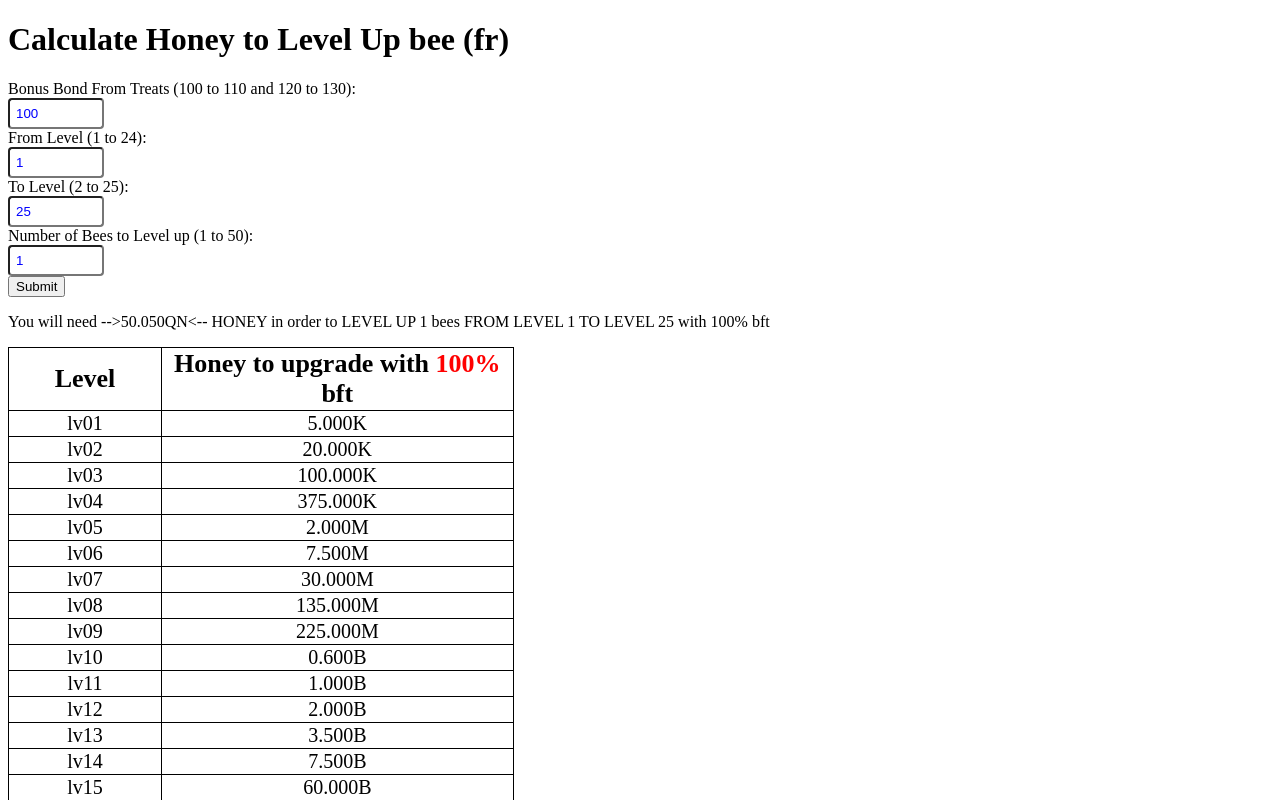
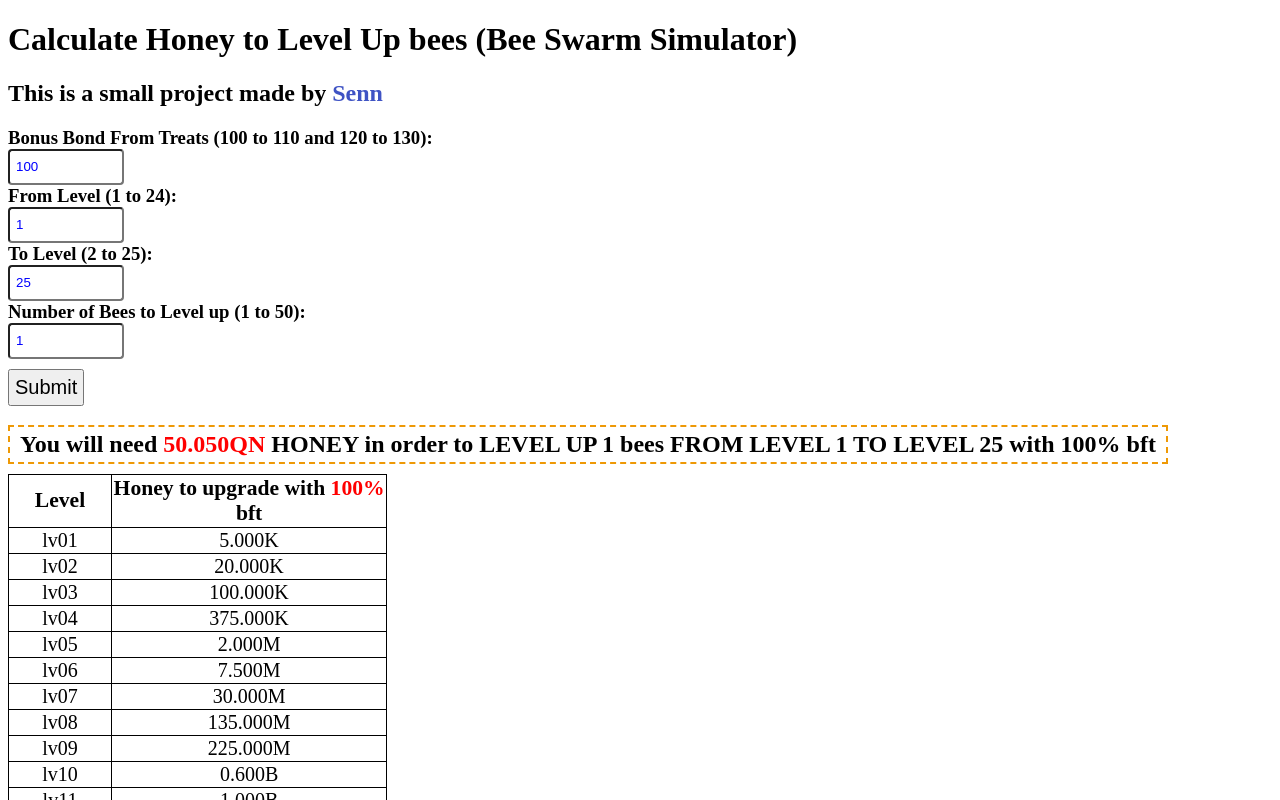
Before and after one commit to Senn1l/Calculate-Honey-for-BSS, a plain HTML site: page index.html in a window 1280 px wide. Both pictures are taken after a click on the button "Submit". Shown: the top 800 px of the page. Drawn offline with Linux system fonts and the light colour scheme.

Commit message:
Second commit, beautify results

```diff
--- a/app.css
+++ b/app.css
@@ -1,5 +1,5 @@
 table {
-    width: 40%;
+    width: 30%;
     border: 1px solid;
     border-collapse: collapse;
     text-align: center;
@@ -16,31 +16,49 @@ tr, td {
 }
 
 td {
-    min-width: 150px;
+    min-width: 100px;
 }
 
 .redText {
     color:red;
 }
 
-.firstRow{
+.margin0{
     margin: 0px;
 }
 
 input[type=number] {
+    color:blue;
     border-radius: 4px;
     padding: 6px 6px;
     width: 10%;
-    min-width: 60px;
-    max-width: 80px;
+    min-width: 70px;
+    max-width: 100px;
+    height: 20px;
     min-height: 10px;
-    max-height: 20px;
-}
-
-input[type=number] {
-    color:blue;
+    max-height: 1000px;
 }
 
 input[type=number]:focus {
     background-color: lightblue;
 }
+
+.myName {
+    color:rgb(63, 83, 196);
+}
+
+.myButton {
+    padding: 5px 5px;
+    text-align: center;
+    display: inline-block;
+    font-size: 20px;
+    margin: 10px 0px 0px 0px;
+    cursor: pointer;
+}
+
+.dotbox {
+    border: 2px dashed rgb(238, 153, 6);
+    margin: 0px 0px 10px 0px;
+    padding: 4px 10px;
+    width:fit-content;
+}
--- a/honey.js
+++ b/honey.js
@@ -1,210 +1,61 @@
-function isNumber(c) {
-    return c >= '0' && c <= '9';
-}
+//Create a table based on the object list
+function createTable(object) {
+    //Get the table reference
+    var table = document.getElementById("honeyNeededTable");
 
-//convert a string to a number (string datatype)
-function toNumberString(s) {
-    let ans = "";
-    for (let i = 0; i < s.length; i++) {
-        if (isNumber(s[i]) || s[i] === '.') {
-            ans += s[i];
+    //Iterate over the object's keys and values
+    for (var key in object) {
+        if (object.hasOwnProperty(key)) {
+            //Create a new row
+            var newRow = table.insertRow();
+
+            //Insert cells into the new row
+            var cell1 = newRow.insertCell(0);
+            //cell1.setAttribute("class", "firstCol");
+            var cell2 = newRow.insertCell(1);
+
+            //Add data to the cells
+            cell1.innerHTML = key;
+            cell2.innerHTML = object[key];
         }
     }
-    return ans;
-}
-
-//convert a string to double using above function
-function stringToDouble(s) {
-    let a = toNumberString(s);
-    let c = parseFloat(a);
-    return c;
-}
-
-function getAbbreviationString_FromString(s) {
-    // Reverse the string
-    s = s.split('').reverse().join(''); // dq33.1
-    let res = "";
-    let i = 0;
-
-    // Check if the character is not a number
-    while (isNaN(Number(s[i]))) {
-        res += s[i].toUpperCase(); // DQ
-        i++;
-    }
-
-    // Reverse the result
-    res = res.split('').reverse().join(''); // QD
-    return res;
-}
-
-//convert a string to double using above function
-function getNumber_FromAbbreviationString(s) {
-    if (s === "SX") {
-        return 1e21;
-    }
-    if (s === "QN") {
-        return 1e18;
-    }
-    if (s === "QD") {
-        return 1e15;
-    }
-    if (s === "T") {
-        return 1e12;
-    }
-    if (s === "B") {
-        return 1e9;
-    }
-    if (s === "M") {
-        return 1e6;
-    }
-    else {
-        return 1e3;
-    }
-}
-
-function getAbbreviationString_FromDoubleNumber(x) {
-    if (x >= 1e21) {
-        return "SX";
-    }
-    if (x >= 1e18) {
-        return "QN";
-    }
-    if (x >= 1e15) {
-        return "QD";
-    }
-    if (x >= 1e12) {
-        return "T";
-    }
-    if (x >= 1e9) {
-        return "B";
-    }
-    if (x >= 1e6) {
-        return "M";
-    }
-    else {
-        return "K";
-    }
-}
-
-function checkAppropriateLevel(a, b) {
-    return (a >= b || (a <= 0 || a > 25) || (b < 0 || b > 25));
+    //console.log(table);
 }
 
 //main function
 function honeyForBees(mp, bonus_bft, lvA, lvB, numberOfBeesToLevelUp) {
     /*
-        mp: map
-        bonus bond from treats
-        lvA: init
-        lvB: end
+        mp object list
+        bonus bond from treats: range from 100 to 110 and 120 to 130
+        lvA: range from 1-24
+        lvB: range from 2-25
+        numberOfBeesToLevelUp: range from 1 to 50
     */
-    try {
-        if (bonus_bft < 100 || (bonus_bft > 110 && bonus_bft < 120) || bonus_bft > 130) throw 101;
-        if (checkAppropriateLevel(lvA, lvB)) throw 102;
-        if (numberOfBeesToLevelUp < 0 || numberOfBeesToLevelUp > 50) throw 103;
-    } catch (errorNumber) {
-        if (errorNumber === 101) console.log("You didn't input the right BONUS BFT", bonus_bft);
-        if (errorNumber === 102) console.log("You didn't input the right LEVEL");
-        if (errorNumber === 103) console.log("You didn't input the right NUMBER OF BEES");
-        console.log("\nError code: " + errorNumber);
-        return;
-    }
+    //there was a try - catch error here
 
     const convertBonus_bft = 1 + bonus_bft * 0.01;
     let totalHoneyFor1 = 0;
     let abbreviation = 0;
 
-    bftInText = bonus_bft + "%";
-
     const myObjectList = {
-        "Level": '<p class="firstRow">Honey to upgrade with <span class="redText">' + bftInText + '</span> bft</p>',
+        '<h5 class="margin0">Level</h5>': '<h5 class="margin0">Honey to upgrade with <span class="redText">' + bonus_bft + '%</span> bft</h5>',
     };
 
+    //iterate using entries
     for (const [level, honey] of Object.entries(mp)) {
-        const check = stringToDouble(level);
+        const check = stringToFloat(level);
 
         if (check >= lvA && check < lvB) {
-            abbreviation = getNumber_FromAbbreviationString(getAbbreviationString_FromString(honey));
-            const honeyCurrentLevel = stringToDouble(honey) / convertBonus_bft;
+            abbreviation = getNumber_FromAbbreviationString(getAbbreviationString_FromNumberString(honey));
+            const honeyCurrentLevel = stringToFloat(honey) / convertBonus_bft;
             totalHoneyFor1 += honeyCurrentLevel * abbreviation;
 
             // Insert an object to object list
-            myObjectList[level] = honeyCurrentLevel.toFixed(3) + getAbbreviationString_FromString(honey);
+            myObjectList[level] = honeyCurrentLevel.toFixed(3) + getAbbreviationString_FromNumberString(honey);
         }
     }
-    //create table by object list
+    //call function to create table
     createTable(myObjectList);
 
     return totalHoneyFor1 * numberOfBeesToLevelUp;
 }
-
-// Function to create a table based on the object
-function createTable(object) {
-    // Get the table reference
-    var table = document.getElementById("calculateTable");
-
-    // Iterate over the object's keys and values
-    for (var key in object) {
-      if (object.hasOwnProperty(key)) {
-        // Create a new row
-        var newRow = table.insertRow();
-
-        // Insert cells into the new row
-        var cell1 = newRow.insertCell(0);
-        var cell2 = newRow.insertCell(1);
-
-        //console.log(cell1)
-        //console.log(cell2)
-
-        // Add data to the cells
-        cell1.innerHTML = key;
-        cell2.innerHTML = object[key];
-      }
-    }
-}
-
-const lv_Bond = {
-    "lv01": "10k",
-    "lv02": "40k",
-    "lv03": "200k",
-    "lv04": "750k",
-    "lv05": "4m",
-    "lv06": "15m",
-    "lv07": "60m",
-    "lv08": "270m",
-    "lv09": "450m",
-    "lv10": "1.2b",
-    "lv11": "2b",
-    "lv12": "4b",
-    "lv13": "7b",
-    "lv14": "15b",
-    "lv15": "120b",
-    "lv16": "450b",
-    "lv17": "1.9t",
-    "lv18": "7.5t",
-    "lv19": "15t",
-    "lv20": "475t",
-    "lv21": "4.5qd",
-    "lv22": "95qd",
-    "lv23": "5qn",
-    "lv24": "95qn"
-};
-
-function processTest(bonus_bft, lvA, lvB, number) {
-    //honeyForBees create new table
-    const hfbs = honeyForBees(lv_Bond, bonus_bft, lvA, lvB, number);
-    if (hfbs === -1) {
-        console.log("ERROR")
-    }
-
-    const a = getAbbreviationString_FromDoubleNumber(hfbs);
-    const b = getNumber_FromAbbreviationString(a);
-
-    //get element
-    log1 = document.getElementById("consoleLogHoneyNeeded");
-
-    //update element
-    log1.innerHTML = `You will need -->${(hfbs/b).toFixed(3)}${a}<-- HONEY
-    in order to LEVEL UP ${number}${(number === 1 ? " bee" : " bees")}
-    FROM LEVEL ${lvA} TO LEVEL ${lvB} with ${bonus_bft}% bft`
-}
--- a/index.html
+++ b/index.html
@@ -3,9 +3,11 @@
 <head><link rel="stylesheet" href="app.css"></head>
 <body>
 
-<h1>Calculate Honey to Level Up bee (fr)</h1>
+<h1>Calculate Honey to Level Up bees (Bee Swarm Simulator)</h1>
+<h2>This is a small project made by <span class="myName">Senn</span></h2>
 
 <div id="form">
+    <h3>
     Bonus Bond From Treats (100 to 110 and 120 to 130):<br>
     <input type="number" id="bft" value="100" min="100" max="130"><br>
     From Level (1 to 24):<br>
@@ -14,13 +16,16 @@
     <input type="number" id="lvB" value="25" min="2" max="25"><br>
     Number of Bees to Level up (1 to 50):<br>
     <input type="number" id="noB" value="1" min="1" max="50"><br>
-    <button onclick="SubmitForm()">Submit</button>
+    <button class="myButton" onclick="submit()">Submit</button>
+    </h3>
 </div>
 
-<p id="consoleLogHoneyNeeded"></p>
+<div id="toBeInserted">
+</div>
 
-<table id="calculateTable"></table>
+<p id="placeHolder"></p>
 
+<script src="utils.js"></script>
 <script src="honey.js"></script>
 <script src="submitForm.js"></script>
 
--- a/submitForm.js
+++ b/submitForm.js
@@ -1,39 +1,64 @@
-function SubmitForm() {
-    var table = document.getElementById("calculateTable");
+function recreateElementBasedOnId(id_attribute, tagName) {
+    //1. remove exist element
+    var oldElement = document.getElementById(id_attribute);
 
-    ////Remove entire table
-    // Check if the table exists
-    if (table) {
-        // Get the parent of the table (in this case, the body element)
-        var parent = table.parentNode;
+    if (oldElement) {
+        //Get the parent of the table (in this case a div)
+        var parent = oldElement.parentNode;
 
-        // Remove the table from its parent
-        parent.removeChild(table);
+        //Remove the element from its parent
+        parent.removeChild(oldElement);
     } else {
-        console.log("Table not found.");
+        //console.log("Element not found.");
     }
-    newTable = document.createElement("table");
-    newTable.setAttribute("id", "calculateTable");
-    document.body.appendChild(newTable);
 
-    //get parameters
+    //2. create new one and set old id to it again
+    var newElement = document.createElement(tagName);
+    newElement.setAttribute("id", id_attribute);
+    newElement.setAttribute("class", "margin0");
+
+    //3. Get the div element by its id and append new element to it
+    var toBeInserted_div = document.getElementById("toBeInserted");
+    toBeInserted_div.append(newElement);
+}
+
+function submit() {
+    //1. Recreate elements
+    recreateElementBasedOnId("totalHoneyRequired", "p");
+    recreateElementBasedOnId("honeyNeededTable", "table");
+    recreateElementBasedOnId("placeHolder", "p")
+
+    //2. Get Inputs and check
     var bonus_bft = document.getElementById('bft').value;
-    var a = document.getElementById('lvA').value;
-    var b = document.getElementById('lvB').value;
+    var lvA = document.getElementById('lvA').value;
+    var lvB = document.getElementById('lvB').value;
     var numberOfBees = document.getElementById('noB').value;
-
-    //parameters check
     try {
         if (bonus_bft < 100 || (bonus_bft > 110 && bonus_bft < 120) || bonus_bft > 130) throw 101;
-        if (checkAppropriateLevel(a, b)) throw 102;
+        if (checkAppropriateLevel(lvA, lvB)) throw 102;
         if (numberOfBees < 0 || numberOfBees > 50) throw 103;
     } catch (errorNumber) {
         if (errorNumber === 101) alert("You didn't input the right BONUS BFT");
         if (errorNumber === 102) alert("You didn't input the right LEVEL");
         if (errorNumber === 103) alert("You didn't input the right NUMBER OF BEES");
-        //console.log("\nError code: " + errorNumber);
+        console.log("\nError code: " + errorNumber);
         return;
     }
 
-    processTest(bonus_bft, a, b, numberOfBees);
+    //3. Process
+    //3.1. Create table rows by calling hfbs
+    var hfbs = honeyForBees(lv_honey, bonus_bft, lvA, lvB, numberOfBees);
+
+    //3.2. Update totalHoneyRequired element (which is a paragraph)
+    var abb = getAbbreviationString_FromFloatNumber(hfbs);
+    var numAbb = getNumber_FromAbbreviationString(abb);
+
+    totalHoneyRequired.innerHTML =
+    `<h2 class="dotbox margin0">
+    You will need <span class="redText">${(hfbs/numAbb).toFixed(3)}${abb}</span> HONEY
+    in order to LEVEL UP ${numberOfBees}${(numberOfBees === 1 ? " bee" : " bees")}
+    FROM LEVEL ${lvA} TO LEVEL ${lvB} with ${bonus_bft}% bft
+    </h2>`
+
+    placeHolder.innerHTML = `Just a placeholder`
 }
--- /dev/null
+++ b/utils.js
@@ -0,0 +1,121 @@
+const lv_honey = {
+    "lv01": "10k",
+    "lv02": "40k",
+    "lv03": "200k",
+    "lv04": "750k",
+    "lv05": "4m",
+    "lv06": "15m",
+    "lv07": "60m",
+    "lv08": "270m",
+    "lv09": "450m",
+    "lv10": "1.2b",
+    "lv11": "2b",
+    "lv12": "4b",
+    "lv13": "7b",
+    "lv14": "15b",
+    "lv15": "120b",
+    "lv16": "450b",
+    "lv17": "1.9t",
+    "lv18": "7.5t",
+    "lv19": "15t",
+    "lv20": "475t",
+    "lv21": "4.5qd",
+    "lv22": "95qd",
+    "lv23": "5qn",
+    "lv24": "95qn"
+};
+
+//check if a character is a number character
+function isNumber(c) {
+    return c >= '0' && c <= '9';
+}
+
+//convert a string to a number string ("1.23qd" -> "1.23")
+function toNumberString(s) {
+    let ans = "";
+    for (let i = 0; i < s.length; i++) {
+        if (isNumber(s[i]) || s[i] === '.') {
+            ans += s[i];
+        }
+    }
+    return ans;
+}
+
+//convert a string to float ("1.23" -> 1.23)
+function stringToFloat(s) {
+    let a = toNumberString(s);
+    let c = parseFloat(a);
+    return c;
+}
+
+//convert a number string to abbreviation: "1.33qd" -> QD
+function getAbbreviationString_FromNumberString(s) {
+    // Reverse the string
+    s = s.split('').reverse().join(''); // "dq33.1"
+    let res = "";
+    let i = 0;
+
+    // Run while character is not a number
+    while (isNaN(Number(s[i]))) {
+        res += s[i].toUpperCase(); // "DQ"
+        i++;
+    }
+
+    // Reverse the result
+    res = res.split('').reverse().join(''); // "QD"
+    return res;
+}
+
+//convert certain abbreviation strings to double
+function getNumber_FromAbbreviationString(s) {
+    if (s === "SX") {
+        return 1e21;
+    }
+    if (s === "QN") {
+        return 1e18;
+    }
+    if (s === "QD") {
+        return 1e15;
+    }
+    if (s === "T") {
+        return 1e12;
+    }
+    if (s === "B") {
+        return 1e9;
+    }
+    if (s === "M") {
+        return 1e6;
+    }
+    else {
+        return 1e3;
+    }
+}
+
+//convert certain abbreviation strings to double
+function getAbbreviationString_FromFloatNumber(x) {
+    if (x >= 1e21) {
+        return "SX";
+    }
+    if (x >= 1e18) {
+        return "QN";
+    }
+    if (x >= 1e15) {
+        return "QD";
+    }
+    if (x >= 1e12) {
+        return "T";
+    }
+    if (x >= 1e9) {
+        return "B";
+    }
+    if (x >= 1e6) {
+        return "M";
+    }
+    else {
+        return "K";
+    }
+}
+
+function checkAppropriateLevel(a, b) {
+    return (a >= b || (a <= 0 || a > 25) || (b < 0 || b > 25));
+}
```
